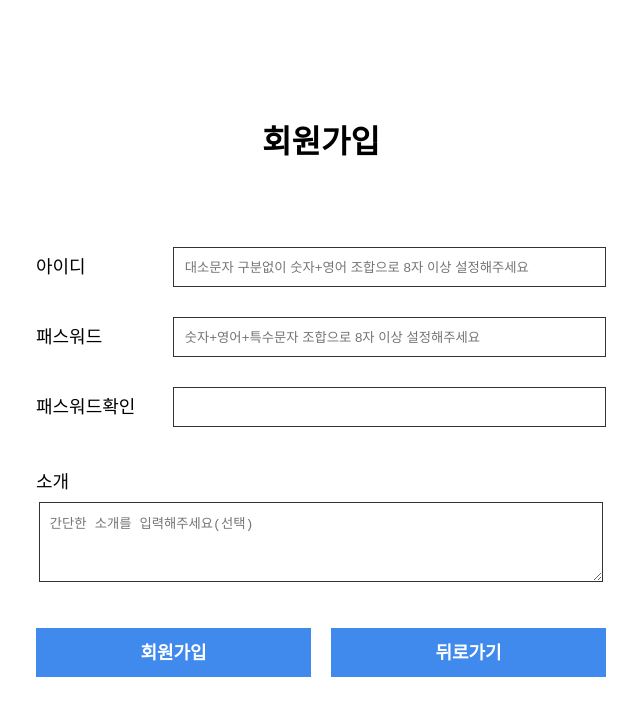
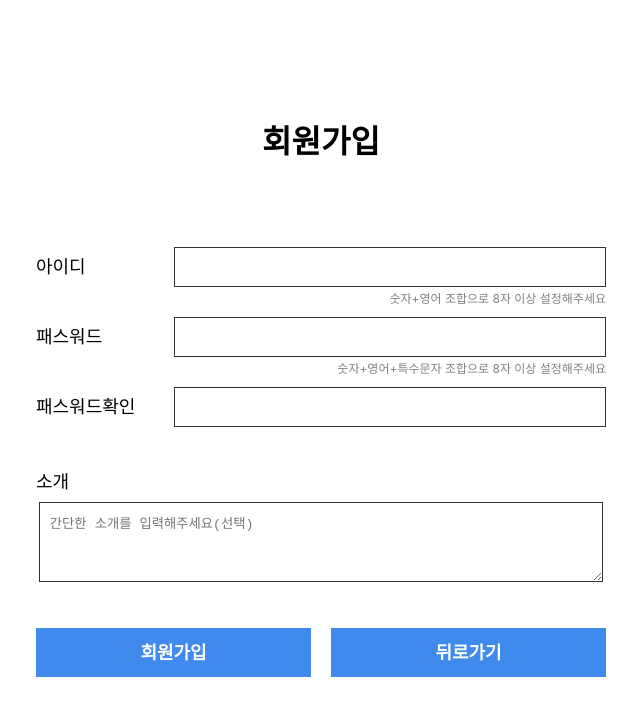
Before and after one commit to Leeje98/company-s_first_assignment, a React (Create React App) app: page /join in a window 1280 px wide. Shown: the top 716 px of the page, without its empty margins (319-959 px from the left). Built offline with nearby package versions, Linux system fonts and the light colour scheme.

Commit message:
0916-09-54

```diff
--- a/src/pages/JoinPage.jsx
+++ b/src/pages/JoinPage.jsx
@@ -33,10 +33,17 @@ const Title = styled.h1`
 const InputBox = styled.div`
   width: 100%;
   height: 60px;
+  padding: 35px 0;
+  box-sizing: border-box;
+  /* border: 1px solid #333; */
+`
+
+const InputInnerBox = styled.div`
+  position: relative;
   display: flex;
   justify-content: space-between;
-  padding: 35px 0;
-  box-sizing: border-box;
+  width: 100%;
+  height: 60px;
   /* border: 1px solid #333; */
 `
 
@@ -50,26 +57,25 @@ const Name = styled.p`
 `
 
 const Input = styled.input`
-  position: relative;
   overflow: hidden;
   width: calc(100% - 100px);
   height: 40px;
-  padding: 5px 39px 5px 11px;
+  /* padding: 5px 39px 5px 11px; */
   border: solid 1px #333;
   background: #fff;
   box-sizing: border-box;
 `;
 
-const Guide = styled.p`
+const Guide = styled.label`
   font-size: 12px;
   text-align: end;
+  width: 100%;
   height: 20px;
   margin: none;
-  display: none;
+  position: absolute;
+  bottom: -2px;
+  color: gray;
 `
-
-
-
 
 const TextBox = styled.textarea`
   width: 99%;
@@ -118,17 +124,20 @@ export default function JoinPage() {
   const IDInputEl = useRef(null)
   const PWInputEl = useRef(null)
   const PWchInputEl = useRef(null)
+  const IDInputElLabel = useRef(null)
+  const PWInputElLabel = useRef(null)
 
   const ID = 'bpns1234'
   // 임의로 등록한 회원 ID - ID 중복테스트에 적용
 
   const handleChangeId = (event) => {
-
+    IDInputElLabel.current.style = "display:block;"
     setUserId(event.target.value);
   }  // ID 입력 반영
 
 
   const handleChangePw = (event) => {
+    PWInputElLabel.current.style = "display:block;"
     setPassowrod(event.target.value);
   } // 비밀번호 입력 반영
 
@@ -186,22 +195,30 @@ export default function JoinPage() {
     <Container>
       <Title>회원가입</Title>
       <InputBox>
+        <InputInnerBox>
           <Name>아이디</Name>
-          <Input id='id' name='id' ref={IDInputEl}  placeholder='대소문자 구분없이 숫자+영어 조합으로 8자 이상 설정해주세요'
+            <Input id='id' name='id' ref={IDInputEl}
+                // placeholder='대소문자 구분없이 숫자+영어 조합으로 8자 이상 설정해주세요'
                 type='text' value={userId} onChange={handleChangeId} />
+            <Guide htmlFor='id' ref={IDInputElLabel} >숫자+영어 조합으로 8자 이상 설정해주세요</Guide>
+        </InputInnerBox>
       </InputBox>
-      <p style={{fontSize:'12px', textAlign:'end', height:'20px', margin:'none', display:'none'}}>대소문자 구분없이 숫자+영어 조합으로 8자 이상 설정해주세요</p>
-      <Guide>대소문자 구분없이 숫자+영어 조합으로 8자 이상 설정해주세요</Guide>
 
       <InputBox>
+        <InputInnerBox>
           <Name>패스워드</Name>
-        <Input id='password' name='passoword' ref={PWInputEl} placeholder='숫자+영어+특수문자 조합으로 8자 이상 설정해주세요'
+          <Input id='password' name='passoword' ref={PWInputEl}
+                  // placeholder='숫자+영어+특수문자 조합으로 8자 이상 설정해주세요'
                   type='password' value={password} onChange={handleChangePw} />
+          <Guide htmlFor='id' ref={PWInputElLabel} >숫자+영어+특수문자 조합으로 8자 이상 설정해주세요</Guide>
+        </InputInnerBox>
       </InputBox>
       <InputBox>
+        <InputInnerBox>
           <Name>패스워드확인</Name>
           <Input id='passowordCheck' name='passowordCheck' ref={PWchInputEl}
                   type='password' value={passwordCK} onChange={handleChangePwCK} />
+        </InputInnerBox>
       </InputBox>
 
 
--- a/src/pages/LoginPage.jsx
+++ b/src/pages/LoginPage.jsx
@@ -24,7 +24,7 @@ const Container = styled.div`
 
 const Title = styled.h1`
   text-align: center;
-  margin-bottom: 50px;
+  margin-bottom: 100px;
 `
 
 const InputBox = styled.div`
@@ -136,7 +136,7 @@ export default function LoginPage() {
       setIdVelue('')
       setPassowrod('')
     } else if( idValue === ID && password !== PW) {
-      alert('패스워드를 확인해주세요')
+      alert('패스워드가 맞지 않습니다')
       setPassowrod('')
     } else if( idValue === ID && password === PW) {
       alert('로그인 되었습니다')
```
Lines whose indentation alone changed are shown as unchanged.
